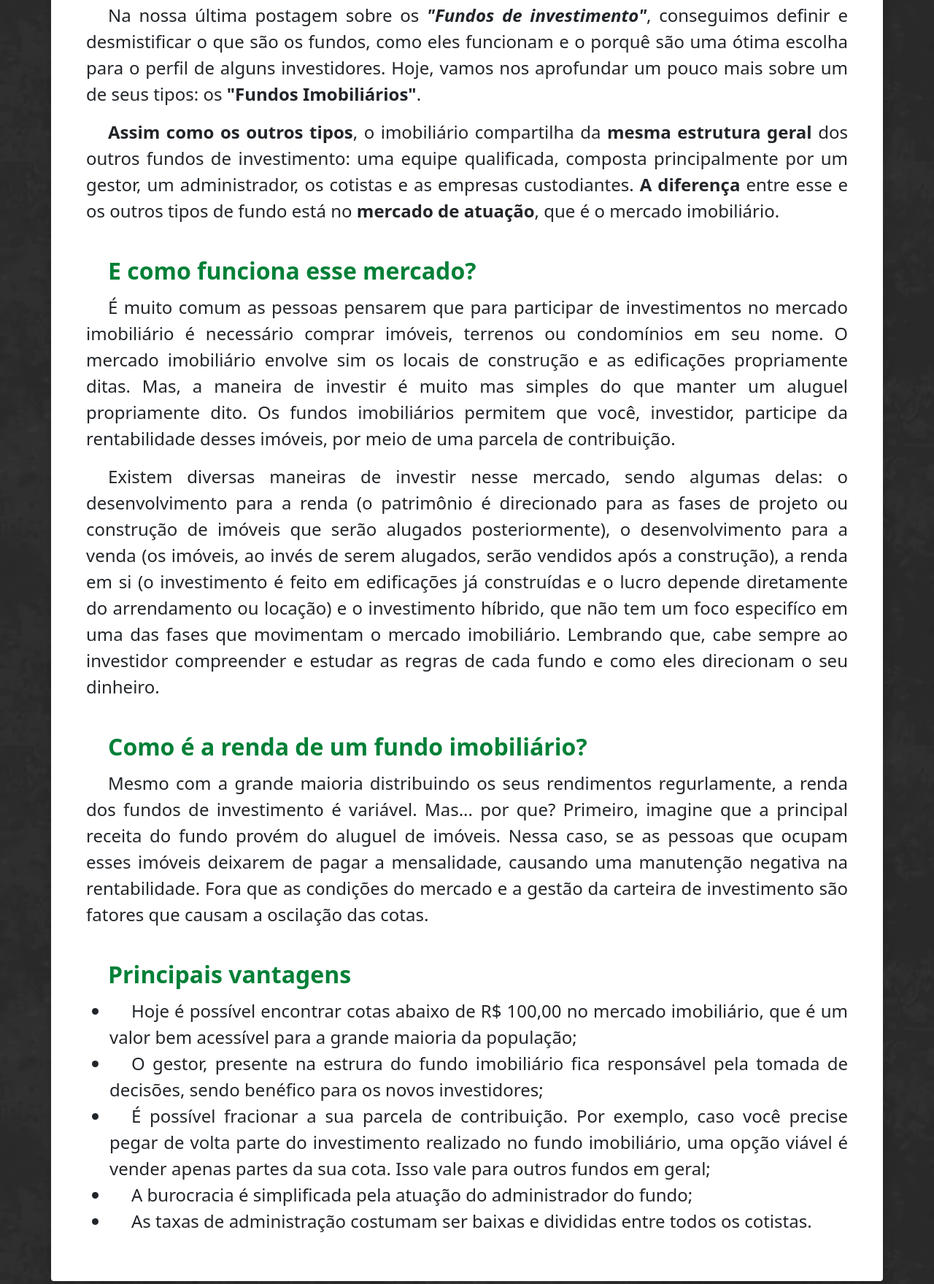
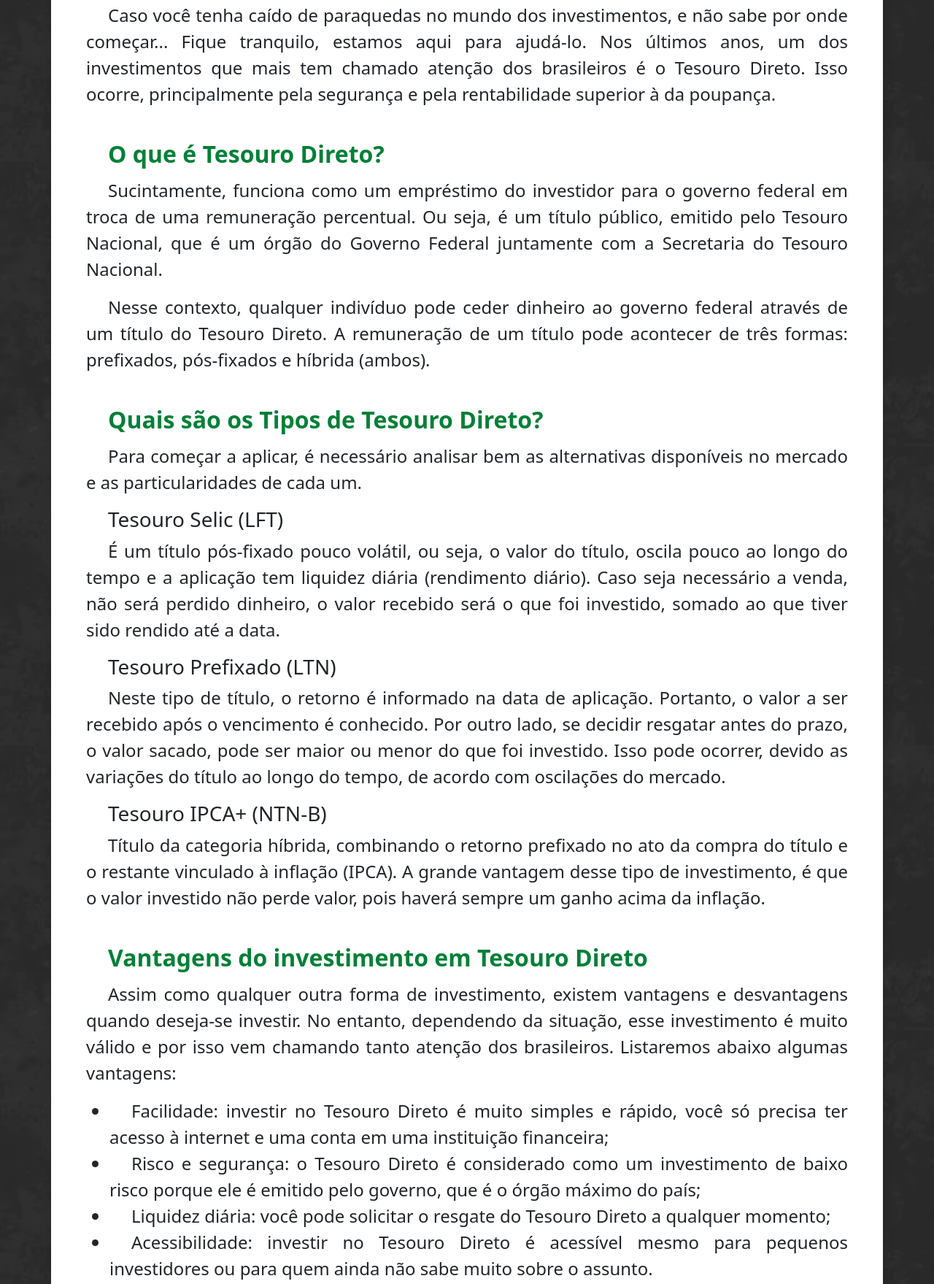
Before and after one commit to mateusscarin/instinto-investidor-blog, a plain HTML site: page tesourodireto.html in a window 1280 px wide. Shown: the part 579-2338 px from the top of the page at 73% size. Drawn offline with nearby package versions, Linux system fonts and the light colour scheme.

Commit message:
Finalização páginas (conhecimento, fundosinvestimento e tesouro direto) e ajuste carrossel

```diff
--- a/tesourodireto.html
+++ b/tesourodireto.html
@@ -30,8 +30,8 @@
                 <img src="img/tesourodiretobanner.png" class="d-block w-100" alt="..."
                     style="transform: translateY(-30%);">
                 <div class="carousel-caption d-none d-md-block" style="transform: translateY(2rem);">
-                    <h2>Quer começar a investir?</h2>
-                    <p style="font-size: 1.5rem;">Os fundos imobiliários podem ser uma ótima opção!</p>
+                    <h2>Entrou agora no mundo dos investimentos?</h2>
+                    <p style="font-size: 1.5rem;">Nós te ajudamos, você precisa conhecer o Tesouro Direto!</p>
                 </div>
             </div>
         </div>
@@ -41,91 +41,74 @@
         class="container p-5 rounded shadow">
         <div class="texto">
             <p>
-                Na nossa última postagem sobre os <b style="color: var(--bg);"><i>"Fundos de investimento"</i></b>,
-                conseguimos definir e desmistificar o que são os
-                fundos, como eles funcionam e o porquê são
-                uma ótima escolha para o perfil de alguns investidores. Hoje, vamos nos aprofundar um pouco mais sobre
-                um de
-                seus tipos: os <strong>"Fundos Imobiliários"</strong>.
-            </p>
-
-            <p>
-                <strong>Assim como os outros tipos</strong>, o imobiliário compartilha da <strong>mesma estrutura
-                    geral</strong> dos outros fundos de
-                investimento: uma equipe qualificada,
-                composta principalmente por um gestor, um administrador, os cotistas e as empresas custodiantes.
-                <strong>A
-                    diferença</strong>
-                entre esse e os outros tipos de
-                fundo está no <strong>mercado de atuação</strong>, que é o mercado imobiliário.
+                Caso você tenha caído de paraquedas no mundo dos investimentos, e não sabe por onde começar...
+                Fique tranquilo, estamos aqui para ajudá-lo. Nos últimos anos, um dos investimentos que mais
+                tem chamado atenção dos brasileiros é o Tesouro Direto. Isso ocorre, principalmente pela
+                segurança e pela rentabilidade superior à da poupança.
             </p>
 
 
             <span class="subtitulos">
-                E como funciona esse mercado?
+                O que é Tesouro Direto?
             </span>
             <p>
-                É muito comum as pessoas pensarem que para participar de investimentos no mercado imobiliário é
-                necessário
-                comprar imóveis, terrenos
-                ou condomínios em seu nome. O mercado imobiliário envolve sim os locais de construção e as edificações
-                propriamente ditas. Mas,
-                a maneira de investir é muito mas simples do que manter um aluguel propriamente dito. Os fundos
-                imobiliários
-                permitem que você, investidor,
-                participe da rentabilidade desses imóveis, por meio de uma parcela de contribuição.
+                Sucintamente, funciona como um empréstimo do investidor para o governo federal em troca de uma
+                remuneração
+                percentual. Ou seja, é um título público, emitido pelo Tesouro Nacional, que é um órgão do Governo
+                Federal
+                juntamente com a Secretaria do Tesouro Nacional.
             </p>
             <p>
-                Existem diversas maneiras de investir nesse mercado, sendo algumas delas: o desenvolvimento para a renda
-                (o
-                patrimônio é direcionado para as fases de projeto
-                ou construção de imóveis que serão alugados posteriormente), o desenvolvimento para a venda (os imóveis,
-                ao
-                invés de serem alugados, serão vendidos após a
-                construção), a renda em si (o investimento é feito em edificações já construídas e o lucro depende
-                diretamente do arrendamento ou locação) e o investimento
-                híbrido, que não tem um foco especifíco em uma das fases que movimentam o mercado imobiliário. Lembrando
-                que, cabe sempre ao investidor compreender e estudar
-                as regras de cada fundo e como eles direcionam o seu dinheiro.
+                Nesse contexto, qualquer indivíduo pode ceder dinheiro ao governo federal através de um título do
+                Tesouro Direto. A remuneração de um título pode acontecer de três formas: prefixados, pós-fixados e
+                híbrida (ambos).
+
             </p>
             <span class="subtitulos">
-                Como é a renda de um fundo imobiliário?
+                Quais são os Tipos de Tesouro Direto?
             </span>
+            <p>Para começar a aplicar, é necessário analisar bem as alternativas disponíveis no mercado e as
+                particularidades de cada um.
+            </p>
+            <h3>Tesouro Selic (LFT)</h3>
             <p>
-                Mesmo com a grande maioria distribuindo os seus rendimentos regurlamente, a renda dos fundos de
-                investimento
-                é variável. Mas... por que? Primeiro,
-                imagine que a principal receita do fundo provém do aluguel de imóveis. Nessa caso, se as pessoas que
-                ocupam
-                esses imóveis deixarem de pagar a mensalidade,
-                causando uma manutenção negativa na rentabilidade. Fora que as condições do mercado e a gestão da
-                carteira
-                de investimento são fatores que causam a oscilação
-                das cotas.
+                É um título pós-fixado pouco volátil, ou seja, o valor do título, oscila pouco ao longo do tempo e a
+                aplicação tem liquidez diária (rendimento diário). Caso seja necessário a venda, não será perdido
+                dinheiro, o valor recebido será o que foi investido, somado ao que tiver sido rendido até a data.
+            </p>
+            <h3>Tesouro Prefixado (LTN) </h3>
+            <p>
+                Neste tipo de título, o retorno é informado na data de aplicação. Portanto, o valor a ser recebido após
+                o vencimento é conhecido. Por outro lado, se decidir resgatar antes do prazo, o valor sacado, pode ser
+                maior ou menor do que foi investido. Isso pode ocorrer, devido as variações do título ao longo do tempo,
+                de acordo com oscilações do mercado.
+            </p>
+            <h3>Tesouro IPCA+ (NTN-B) </h3>
+            <p>
+                Título da categoria híbrida, combinando o retorno prefixado no ato da compra do título e o restante
+                vinculado à inflação (IPCA). A grande vantagem desse tipo de investimento, é que o valor investido não
+                perde valor, pois haverá sempre um ganho acima da inflação.
             </p>
             <span class="subtitulos">
-                Principais vantagens
+                Vantagens do investimento em Tesouro Direto
             </span>
+            <p>Assim como qualquer outra forma de investimento, existem vantagens e desvantagens quando deseja-se
+                investir. No entanto, dependendo da situação, esse investimento é muito válido e por isso vem chamando
+                tanto atenção dos brasileiros. Listaremos abaixo algumas vantagens: </p>
             <ul>
-                <li> Hoje é possível encontrar cotas abaixo de R$ 100,00 no mercado imobiliário, que é um valor bem
-                    acessível
-                    para a grande maioria da população;
+                <li> Facilidade: investir no Tesouro Direto é muito simples e rápido, você só precisa ter acesso à
+                    internet e uma conta em uma instituição financeira;
                 </li>
                 <li>
-                    O gestor, presente na estrura do fundo imobiliário fica responsável pela tomada de decisões, sendo
-                    benéfico para os novos investidores;
+                    Risco e segurança: o Tesouro Direto é considerado como um investimento de baixo risco porque ele é
+                    emitido pelo governo, que é o órgão máximo do país;
                 </li>
                 <li>
-                    É possível fracionar a sua parcela de contribuição. Por exemplo, caso você precise pegar de volta
-                    parte do
-                    investimento realizado no fundo imobiliário,
-                    uma opção viável é vender apenas partes da sua cota. Isso vale para outros fundos em geral;
+                    Liquidez diária: você pode solicitar o resgate do Tesouro Direto a qualquer momento;
                 </li>
                 <li>
-                    A burocracia é simplificada pela atuação do administrador do fundo;
-                </li>
-                <li>
-                    As taxas de administração costumam ser baixas e divididas entre todos os cotistas.
+                    Acessibilidade: investir no Tesouro Direto é acessível mesmo para pequenos investidores ou para quem
+                    ainda não sabe muito sobre o assunto.
                 </li>
             </ul>
             </p>
```
Also changed, not shown: conhecimento.html (+40 -77 lines), fundosdeinvestimento.html (+37 -78 lines), index.html (+14 -13 lines).
